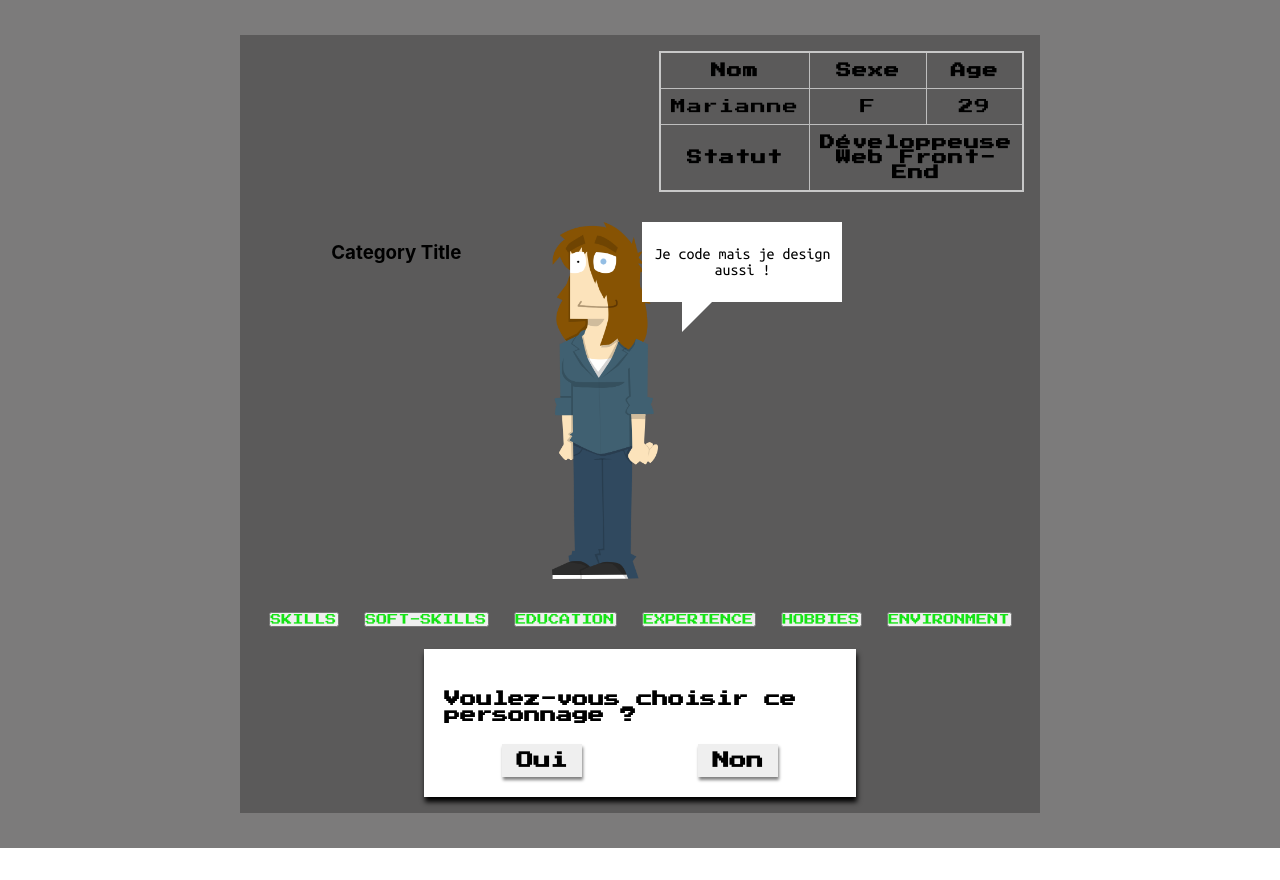
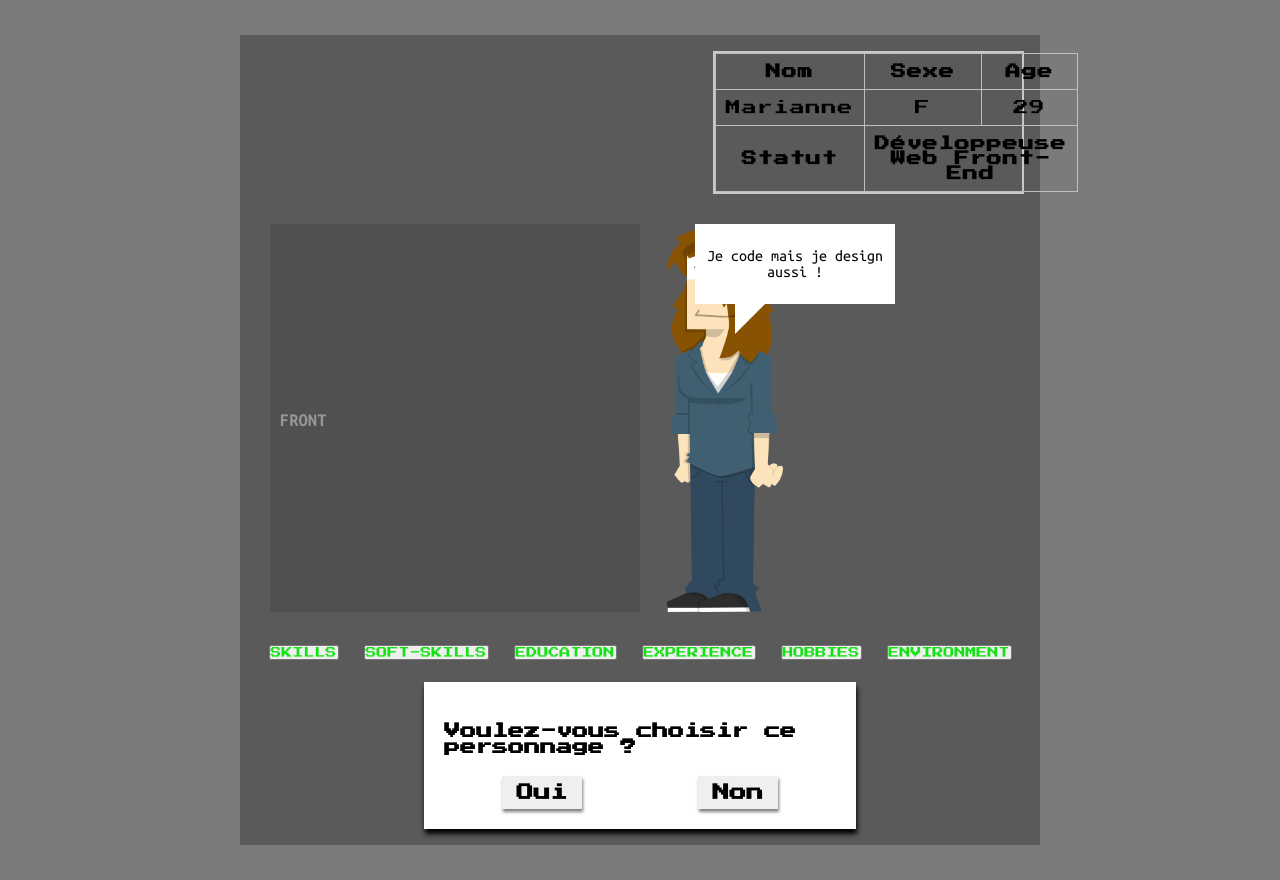
Before and after one commit to MariannePiquetNowak/curicculum-vitae, a React (Create React App) app: page / in a window 1280 px wide. Before the commit the page ends 848 px from the top, so only its background shows below. Built offline with nearby package versions, Linux system fonts and the light colour scheme.

Commit message:
créer la liste des compétences, en cours. Faire une boucle sur tableau dans un objet ? .map ?

```diff
--- a/package.json
+++ b/package.json
@@ -6,8 +6,10 @@
     "@testing-library/jest-dom": "^4.2.4",
     "@testing-library/react": "^9.3.2",
     "@testing-library/user-event": "^7.1.2",
+    "chart.js": "^2.9.3",
     "node-sass": "^4.13.1",
     "react": "^16.13.0",
+    "react-chartjs-2": "^2.9.0",
     "react-dom": "^16.13.0",
     "react-scripts": "3.4.0"
   },
--- a/src/assets/styles/category.scss
+++ b/src/assets/styles/category.scss
@@ -21,3 +21,15 @@
 }
 
 // Mobile
+
+.skill-content{
+    font-family: 'Ubuntu Mono', monospace;
+    text-transform: uppercase;
+    font-weight: bold;
+
+
+    ul {
+        list-style: none;
+    }
+
+}
--- a/src/assets/styles/character.scss
+++ b/src/assets/styles/character.scss
@@ -1,7 +1,8 @@
 .character {
     display: flex;
     justify-content: space-around;
-    margin: 30px;
+    margin: 30px 0;
+    width: 100%;
 
     img {
         width: 15%;
@@ -35,7 +36,17 @@
 
 }
 
-
 /*
 Faire une bulle de BD : @http://www.lackofinspiration.com/news-3-107-quand-les-css3-se-mettent-au-service-de-la-bd.html
 */
+
+.character-information {
+    width: 350px;
+    background-color: rgba(58, 57, 57, 0.3);
+    padding: 0 10px;
+
+    display: flex;
+    align-items: center;
+
+    color: rgba(255, 255, 255, 0.4);
+}
--- a/src/assets/styles/info.scss
+++ b/src/assets/styles/info.scss
@@ -16,7 +16,7 @@ tr {
     padding: 10px;
 }
 
-table {
+tbody {
     border-collapse: collapse;
     border: 2px solid rgb(200, 200, 200);
     letter-spacing: 1px;
--- a/src/components/character-main.js
+++ b/src/components/character-main.js
@@ -1,15 +1,12 @@
 import React from 'react';
 import MainCharacter from '../assets/images/perso-cv.png';
+import Skills from './skills';
 
 const CharacterContainer = () => {
 	return (
 		<div className="character main-character">
 			<div className='character-information'>
-				<h3>Category Title</h3>
-					<div>
-
-					</div>
-
+				<Skills title='Skills' />
 			</div>
 			<img src={MainCharacter} alt="character-cv" />
 			<div className='bubble'>
@@ -38,4 +35,5 @@ Documentation :
 Tableau : @https://openclassrooms.com/forum/sujet/reactjs-tableau-affichage-js
 Bulle de BD : @http://www.lackofinspiration.com/news-3-107-quand-les-css3-se-mettent-au-service-de-la-bd.html
 
+Chart.js => @https://www.chartjs.org/docs/latest/charts/bar.html
 */
--- a/src/components/container.js
+++ b/src/components/container.js
@@ -4,7 +4,7 @@ import React, { Component } from "react";
 import Info from './info';
 import CharacterContainer from './character-main';
 import Form from './form';
-import Category from './shared/category';
+import Category from './shared/category-button';
 
 
 // Styles
--- a/src/components/info.js
+++ b/src/components/info.js
@@ -3,7 +3,7 @@ import React from 'react';
 const Info = () => {
 	return (
 		<div className="tab info-tab">
-			<table>
+			<tbody>
 				<tr>
 					<th scope="col">Nom</th>
 					<th scope="col">Sexe</th>
@@ -15,10 +15,10 @@ const Info = () => {
 					<td>29</td>
 				</tr>
 				<tr>
-					<th colspan="1">Statut</th>
-					<th colspan="2">Développeuse Web Front-End</th>
+					<th colSpan="1">Statut</th>
+					<th colSpan="2">Développeuse Web Front-End</th>
 				</tr>
-			</table>
+			</tbody>
 		</div>
 	)
 }
--- /dev/null
+++ b/src/components/skills.js
@@ -0,0 +1,58 @@
+import React from 'react';
+
+// Partir sur Chart.js (installé) pour un futur graphique
+
+const Skills = (props) => {
+
+	const data = [
+		{
+			"title": "Front",
+			"category": ['HTML', 'CSS', 'Sass', 'Jquery']
+		}
+	];
+
+	// const listItems = data.map((data, index) =>
+	// 	<li key={index}>{data.category}</li>
+	// )
+
+
+
+	return (
+		<div className='skill-content'>
+			<h1>{data.title}</h1>
+				<h3>Front</h3>
+					{/* <ul>{listItems}</ul> */}
+		</div>
+	)
+}
+
+export default Skills;
+
+
+
+
+/*
+<h3>Front</h3>
+<ul>
+	<li>Html5 <span></span></li>
+	<li>css3</li>
+	<li>Sass</li>
+	<li>Jquery</li>
+	<li>Javascript</li>
+	<li>React</li>
+</ul>
+<h3>Back</h3>
+<ul>
+	<li>Php</li>
+	<li>SQL</li>
+	<li>Wordpress</li>
+	<li>Node.js</li>
+</ul>
+<h3>Design</h3>
+<ul>
+	<li>Photoshop</li>
+	<li>Illustrator</li>
+	<li>Indesign</li>
+	<li>Invision</li>
+</ul>
+*/
```
Also changed, not shown: src/components/shared/category-button.js (renamed from src/components/shared/category.js), 1 other file (tests, documents, lock files or other folders).
